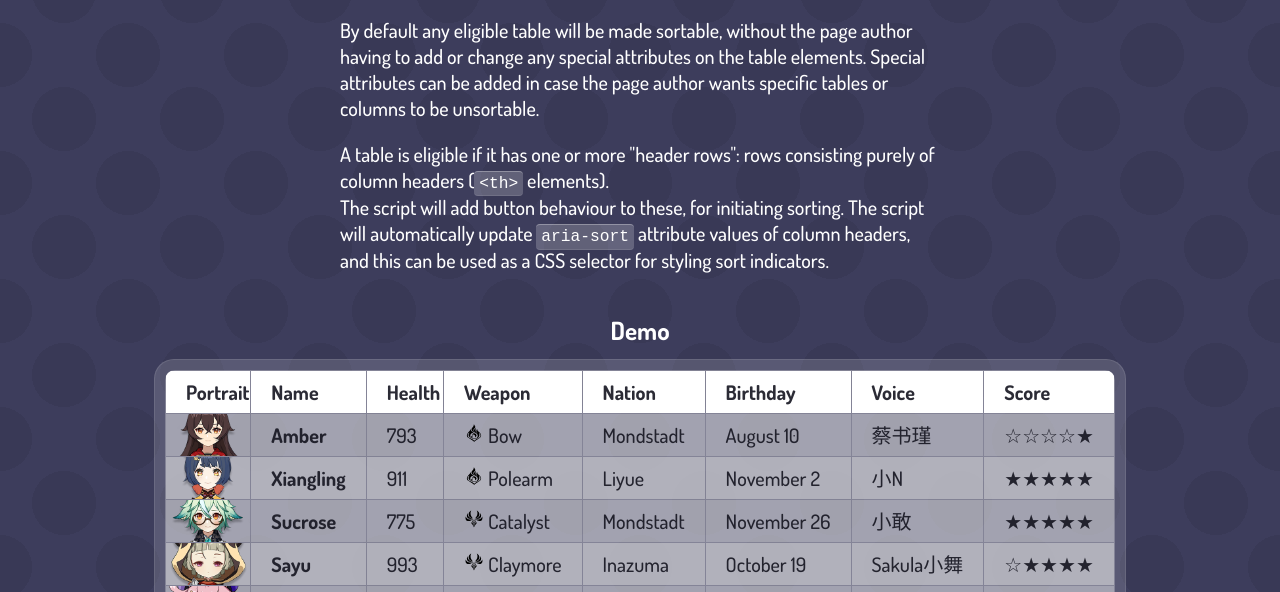
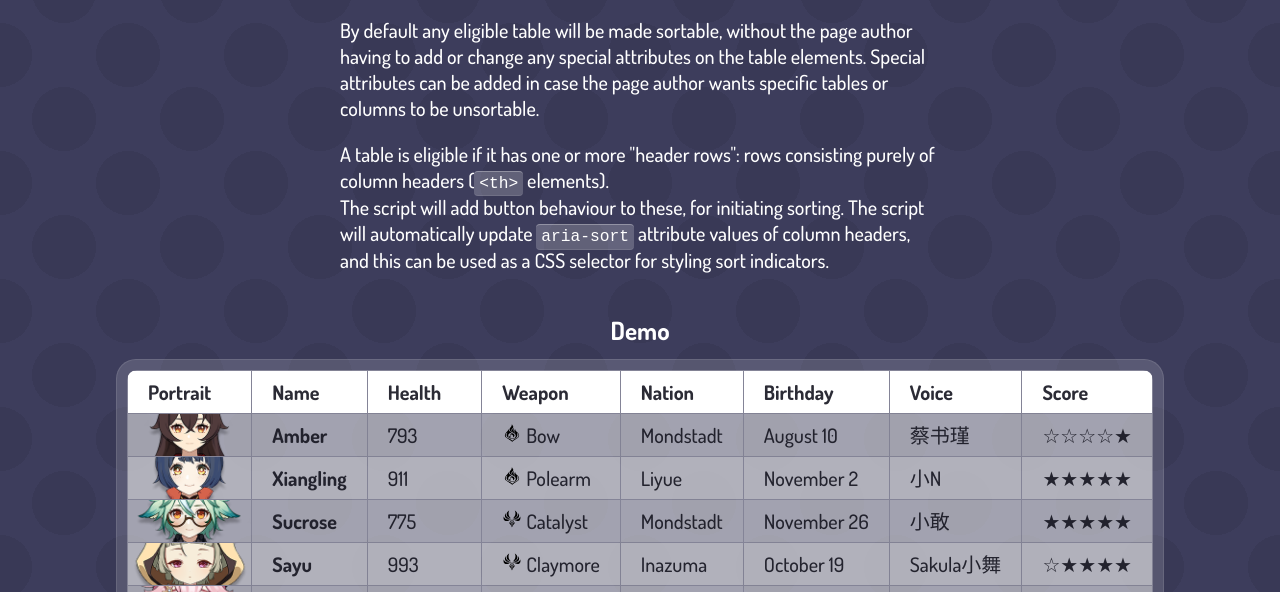
Before and after one commit to christian2022-kodehode/tablesort, a plain HTML site: page index.html in a window 1280 px wide. Shown: the part 201-793 px from the top of the page. Drawn offline with Linux system fonts and the light colour scheme.

Commit message:
Fixed broken CSS reference

```diff
--- a/index.html
+++ b/index.html
@@ -6,7 +6,7 @@
 	<meta name="viewport" content="width=device-width, initial-scale=1.0">
 	<title>Sortable table rows javascript project</title>
 	<link rel="stylesheet" type="text/css" href="styles/demo-page.css">
-	<link rel="stylesheet" type="text/css" href="styles/sort-indicator.css">
+	<link rel="stylesheet" type="text/css" href="styles/sort-indicators.css">
 	<link rel="icon" href="images/logo.svg" type="image/svg+xml" />
 	<script type="text/javascript" src="tablesort.js" defer></script>
 </head>
```
